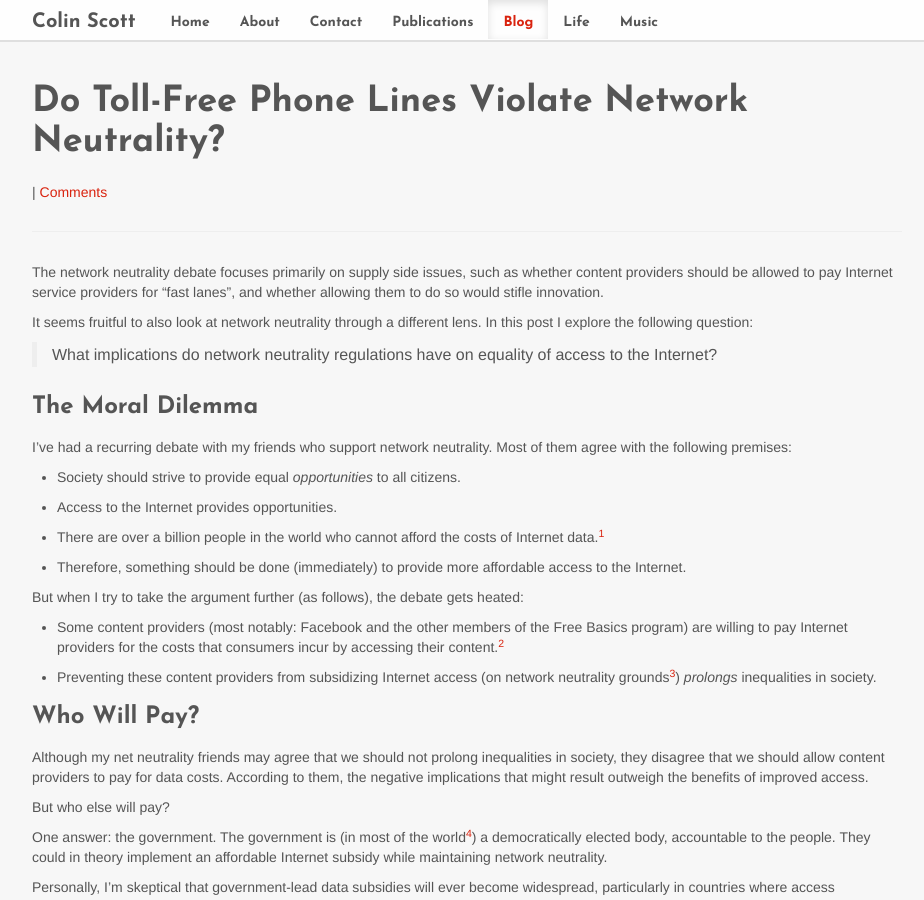
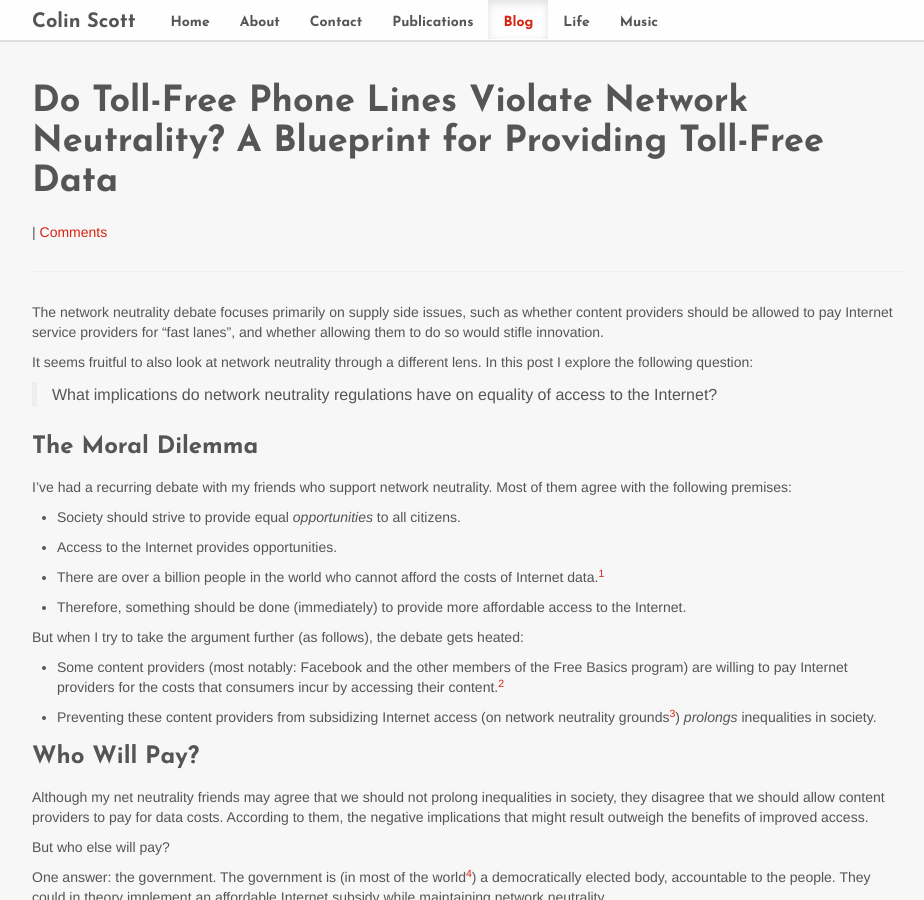
Before and after one commit to colin-scott/colin-scott.github.io, a Jekyll site: the page built from _posts/2017-05-17-net-neutrality.markdown, in a window 1280 px wide and 900 px high. Shown: the whole window, without its empty margins (23-947 px from the left). Built offline with Jekyll 4.4.1, drawn with Linux system fonts in a browser that asks for light colours; comment, search, counter and statistics services are not loaded.

Commit message:
Title change

```diff
--- a/_posts/2017-05-17-net-neutrality.markdown
+++ b/_posts/2017-05-17-net-neutrality.markdown
@@ -1,6 +1,6 @@
 ---
 layout: post
-title: "Do Toll-Free Phone Lines Violate Network Neutrality?"
+title: "Do Toll-Free Phone Lines Violate Network Neutrality? A Blueprint for Providing Toll-Free Data"
 bibliography: bib.bib
 date: 2017-05-17 00:01:12
 comments: true
--- a/bib.bib
+++ b/bib.bib
@@ -2,7 +2,7 @@
   title={{The Magical Number Seven, Plus or Minus Two: Some Limits on Our
     Capacity for Processing Information}},
   author={Miller, George A},
-  series={Psychological Review '56},
+  series={Psychological Review '56}
 }
 
 @inproceedings{ethane,
```
